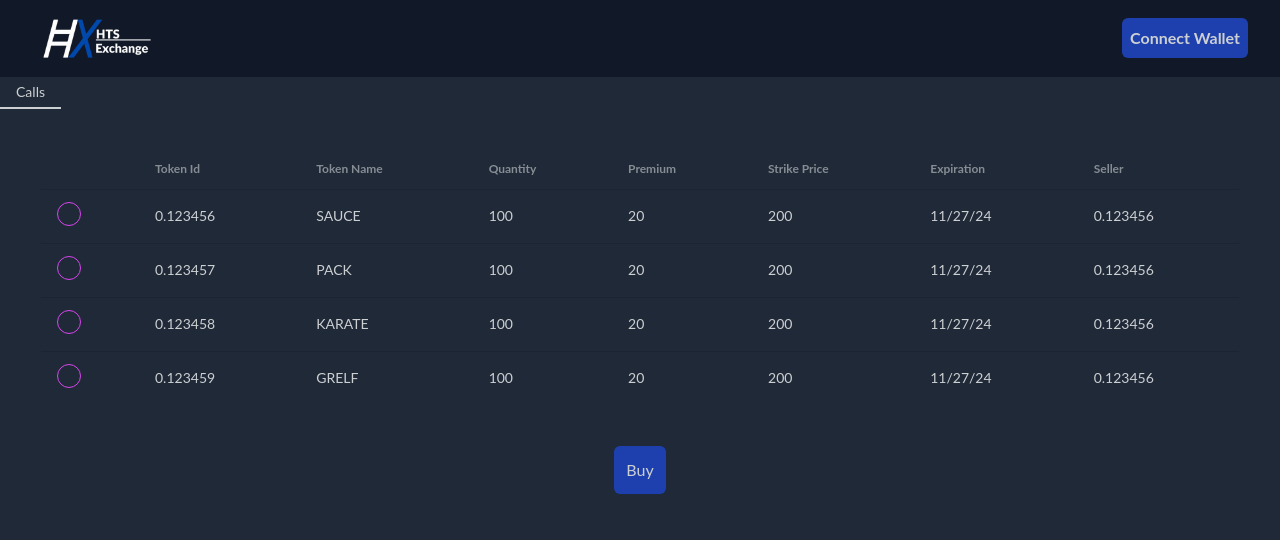
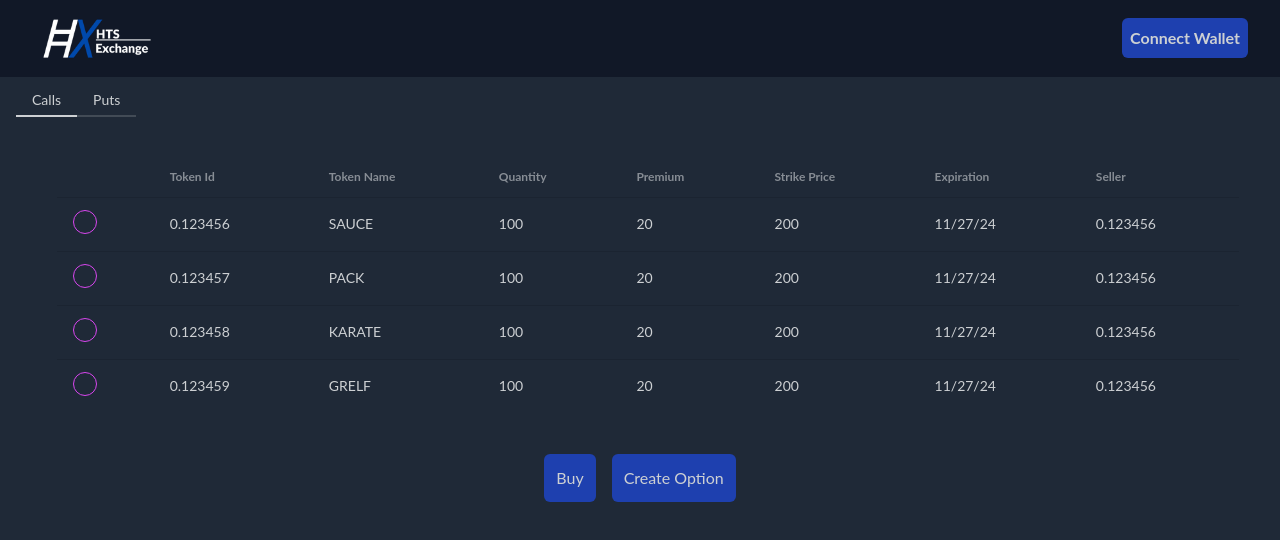
Before and after one commit to hhe44/hts-exchange, a React (Create React App) app: page / in a window 1280 px wide. Shown: the top 540 px of the page. Built offline with nearby package versions, Linux system fonts and the light colour scheme.

Commit message:
styling tweaks + initialize work on create option form

```diff
--- a/src/App.tsx
+++ b/src/App.tsx
@@ -92,10 +92,18 @@ const App = () => {
       buyModal.showModal();
     }
   };
+
+  const showCreateModal = () => {
+    const createModal: any = document.getElementById("createModal");
+    if (createModal) {
+      createModal.showModal();
+    }
+  };
+
   return (
     <>
       <Navbar />
-      <div role="tablist" className="tabs tabs-bordered">
+      <div role="tablist" className="tabs tabs-bordered pt-2 pl-4">
         <input
           type="radio"
           name="optionTabs"
@@ -111,20 +119,22 @@ const App = () => {
             handleRadioChange={handleRadioChange}
           />
         </div>
-        {/* <input
+        <input
           type="radio"
           name="optionTabs"
           role="tab"
           className="tab"
           aria-label="Puts"
-          defaultChecked
-        /> */}
+        />
         <div role="tabpanel" className="tab-content p-10"></div>
       </div>
 
-      <div className="flex justify-evenly">
+      <div className="flex justify-center gap-x-4">
         <button className="bg-primary rounded-md p-3" onClick={showModal}>
           Buy
+        </button>
+        <button className="bg-primary rounded-md p-3" onClick={showCreateModal}>
+          Create Option
         </button>
       </div>
 
@@ -150,6 +160,19 @@ const App = () => {
           </button>
         </div>
       </dialog>
+
+      <dialog id="createModal" className="modal">
+        <div className="modal-box">
+          <form method="dialog">
+            <button className="btn btn-sm btn-circle btn-ghost absolute right-2 top-2">
+              ✕
+            </button>
+          </form>
+          <button className="bg-primary rounded-md p-2" onClick={showModal}>
+            Create Option
+          </button>
+        </div>
+      </dialog>
     </>
   );
 };
```
